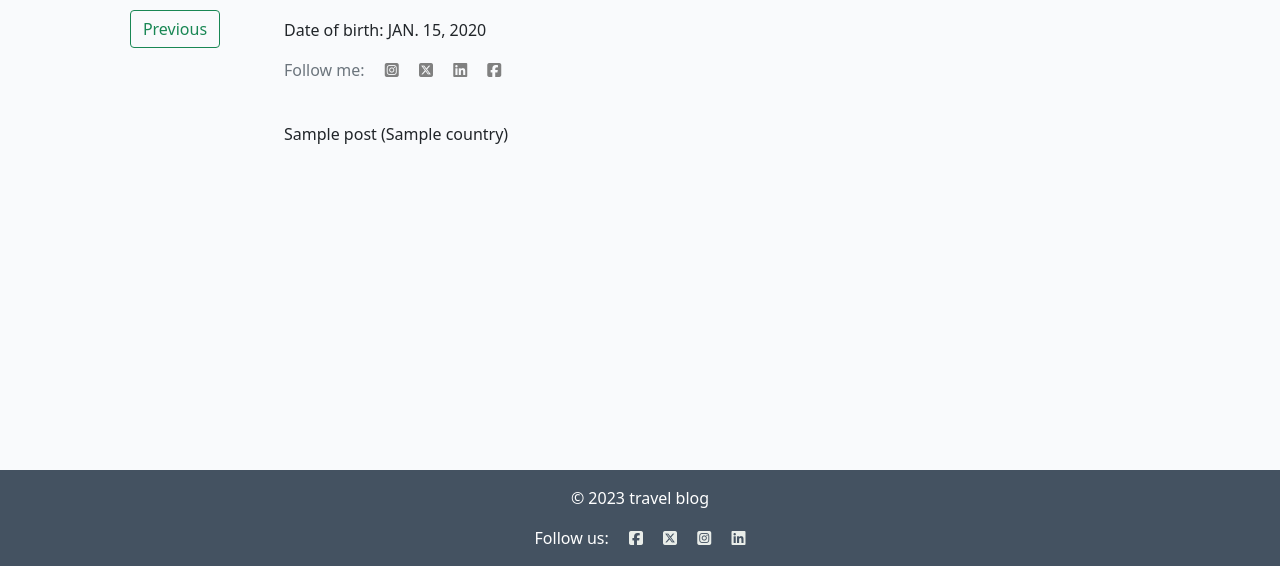
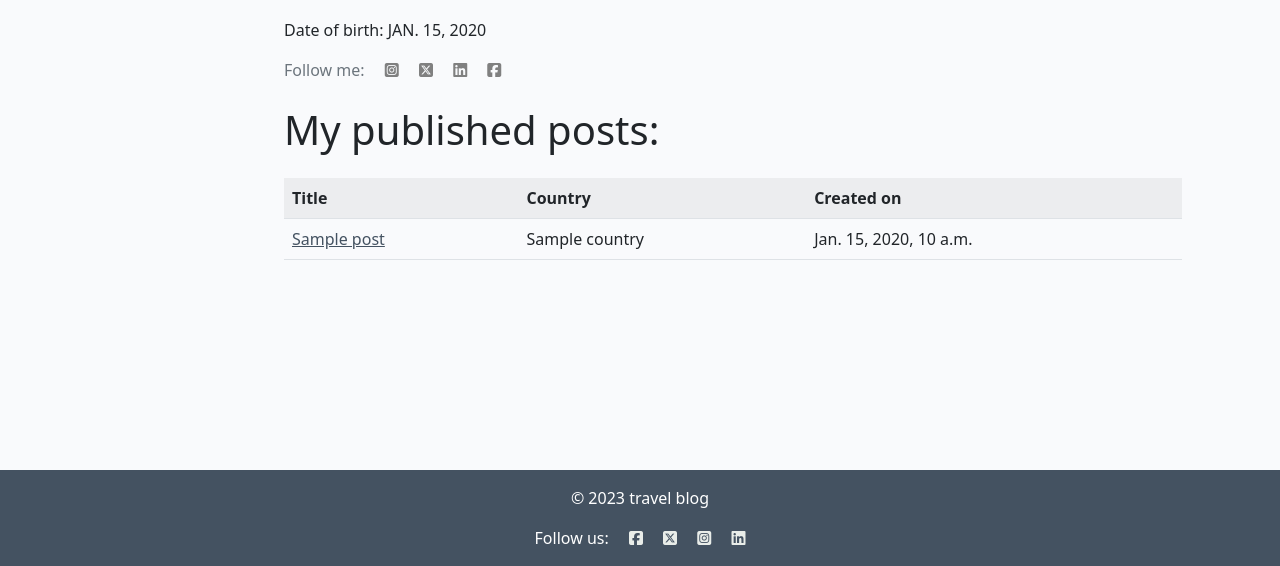
Before and after one commit to gennadiy-gaysha/portfolio_project_4, a Django app: a page that uses accounts/templates/registration/author_bio.html in a window 1280 px wide. Shown: the part 234-800 px from the top of the page. Run offline with Django 3.2, Linux system fonts and the light colour scheme; tables that the repository leaves empty hold one stand-in row (values such as "Sample post"); some libraries are stand-ins or nearby versions.

Commit message:
feat: create table with posts on author_bio

```diff
--- a/accounts/templates/registration/author_bio.html
+++ b/accounts/templates/registration/author_bio.html
@@ -25,8 +25,10 @@
                 <img src="{{ userprofile.profile_picture.url }}" height=120 class="mt-3"
                      alt="User image">
                 {% endif %}
-                <a href="javascript:history.back()"
-                   class="btn btn-outline-success mt-4">Previous</a>
+                {% if user.is_authenticated and user.id == userprofile.user.id %}
+                    <a href="{% url 'update-profile' username=user.username %}" class="btn btn-outline-success mt-4">Update
+                        profile</a>
+                {% endif %}
             </div>
             <div class="col-md-10">
                 <div class="card-body">
@@ -80,17 +82,27 @@
 
                         {% endif %}
                     </p>
-                    <br>
-                    {% if user.is_authenticated and user.id == userprofile.user.id %}
-                    <a href="{% url 'update-profile' username=user.username %}" class="btn btn-outline-success">Update
-                        profile</a>
-                    {% endif %}
 
+                    <h1 class="mt-4">My published posts:</h1>
+                    <table class="table table-striped mt-4">
+                        <tr>
+                            <th>Title</th>
+                            <th>Country</th>
+                            <th>Created on</th>
+                        </tr>
                     {% for post in post_list %}
                         {% if post.status == 2 %}
-                            {{ post }} ({{ post.country }})<br>
+                        <tr>
+                            <td><a href="{% url 'post-details' slug=post.slug %}"
+                                   class="post-link text-decoration-underline">{{post.title}}</a></td>
+                            <td>{{post.country}}</td>
+                            <td>{{post.created_on}}</td>
+                        </tr>
                         {% endif %}
                     {% endfor %}
+                    </table>
+
+
                 </div>
             </div>
         </div>
```
